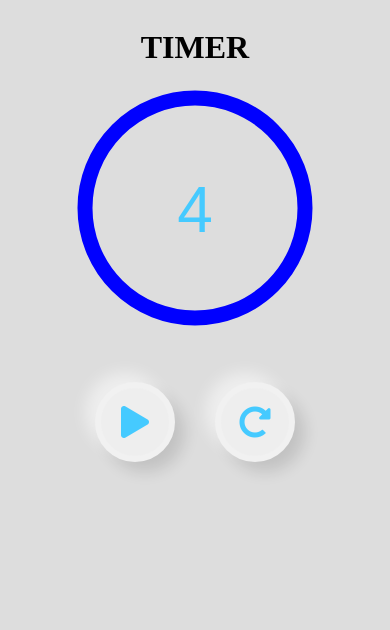
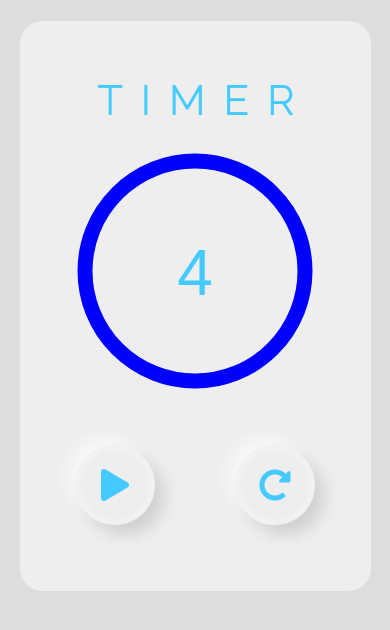
Before and after one commit to izetter/timer, a website: page index.html in a window 390 px wide. Drawn offline with Linux system fonts and the light colour scheme.

Commit message:
Portrait responsive design done

```diff
--- a/index.html
+++ b/index.html
@@ -5,11 +5,14 @@
 	<meta name="viewport" content="width=device-width, initial-scale=1.0">
 	<title>Timer</title>
 	<link rel="stylesheet" href="https://cdnjs.cloudflare.com/ajax/libs/font-awesome/5.15.4/css/all.min.css" integrity="sha512-1ycn6IcaQQ40/MKBW2W4Rhis/DbILU74C1vSrLJxCq57o941Ym01SwNsOMqvEBFlcgUa6xLiPY/NS5R+E6ztJQ==" crossorigin="anonymous" referrerpolicy="no-referrer" />
+	<link rel="preconnect" href="https://fonts.googleapis.com">
+	<link rel="preconnect" href="https://fonts.gstatic.com" crossorigin>
+	<link href="https://fonts.googleapis.com/css2?family=Raleway:wght@200&display=swap" rel="stylesheet">
 	<link rel="stylesheet" href="style.css">
 	<script src="script.js" defer></script>
 </head>
 <body>
-	<div class="timer">
+	<main>
 		<h1>TIMER</h1>
 		<section class="display">
 			<svg width="240" height="240">
@@ -31,6 +34,6 @@
 			<button class="start-pause"><span class="fas fa-play"></span></button>
 			<button class="reset"><span class="fas fa-redo-alt"></span></button>
 		</section>
-	</div>
+	</main>
 </body>
 </html>
--- a/style.css
+++ b/style.css
@@ -1,11 +1,27 @@
+html {
+	box-sizing: border-box;
+}
+
+*, *:before, *:after {
+	box-sizing: inherit;
+}
+
 
 body {
 	background-color: #ddd;
-	display: flex;
-	justify-content: center;
+	/* display: flex; */
+	/* justify-content: center; */
+	margin: 0;
 }
 
-.timer {
+main {
+	margin: 2.5vh auto;
+	width: 90vw;
+	height: 95vh;
+	max-height: 570px;
+	max-width: 385px;
+	border-radius: 1.4rem;
+	background-color: #eee;
 	display: flex;
 	flex-flow: column nowrap;
 	align-items: center;
@@ -16,7 +32,17 @@ body {
 	margin-bottom: 50px;
 }
 
+h1 {
+	font-family: 'Raleway', sans-serif;
+	font-size: 2.5rem;
+	letter-spacing: 1.2rem;
+	text-indent: 1.2rem;
+	color: #45caff;
+	margin-top: 3.5rem;
+}
+
 /* neat trick using translate to center element when position relative & absolute combo is required */
+/* https://youtu.be/rzD-cPhq02E?t=508 */
 input {
 	position: absolute;
 	top: 50%;
@@ -40,8 +66,9 @@ input:hover {
 
 .controls {
 	display: flex;
-	justify-content: space-around;
+	justify-content: center;
 	width: 100%;
+	margin-bottom: 50px;
 }
 
 button {
@@ -63,6 +90,10 @@ button:hover {
 	box-shadow: -10px -10px 15px rgba(255, 255, 255, 0.5), 10px 10px 15px rgba(0, 0, 0, 0.12), inset -10px -10px 15px rgba(255, 255, 255, 0.5), inset 10px 10px 15px rgba(0, 0, 0, 0.12);
 }
 
+.reset {
+	margin-left: 5rem;
+}
+
 span {
 	font-size: 2rem;
 }
@@ -78,3 +109,16 @@ input::-webkit-inner-spin-button {
 input[type=number] {
   -moz-appearance: textfield;
 }
+
+
+
+
+@media screen and (min-width: 769px) {
+
+}
+
+@media screen and (max-height: 567px) {
+	.display {
+		margin-bottom: 0;
+	}
+}
```
